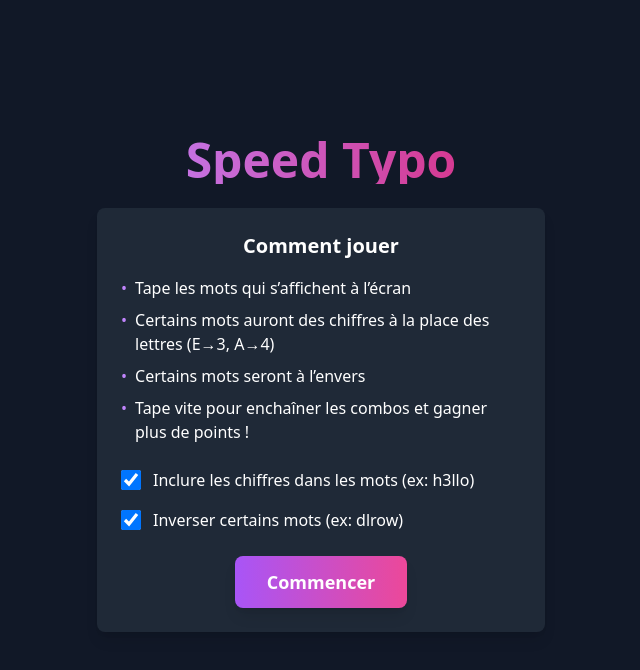
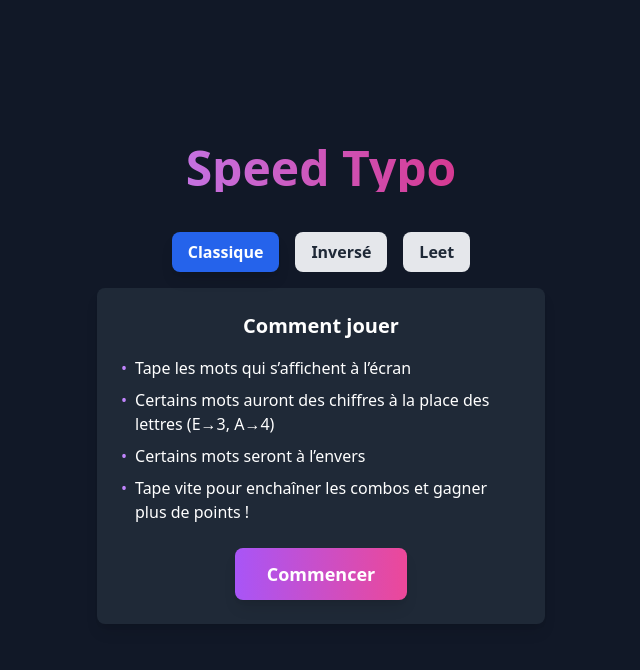
Before and after one commit to JulesGilli/SpeedType, a React (Vite) app in the folder Speed-typo/: page / in a window 1280 px wide. Shown: the top 670 px of the page, without its empty margins (319-959 px from the left). Built offline with nearby package versions, Linux system fonts and the light colour scheme.

Commit message:
fix: switch checkbox to select mode

```diff
--- a/Speed-typo/src/App.tsx
+++ b/Speed-typo/src/App.tsx
@@ -1,58 +1,45 @@
-import React, { useState } from 'react';
+import { useState } from 'react';
 import StartScreen from './components/StartScreen';
 import GameScreen from './components/GameScreen';
-import ResultScreen from './components/ResultScreen';
+import { GameMode } from './types/GameMode';
 
-export function App() {
-  const [gameState, setGameState] = useState('start');
-  const [finalScore, setFinalScore] = useState(0);
-  const [wordCount, setWordCount] = useState(0);
-  const [accuracy, setAccuracy] = useState(0);
-
-  const [includeNumbers, setIncludeNumbers] = useState(true);
-  const [reverseWords, setReverseWords] = useState(true);
+function App() {
+  const [isPlaying, setIsPlaying] = useState(false);
+  const [selectedMode, setSelectedMode] = useState<GameMode>('classique');
 
   const startGame = () => {
-    setGameState('playing');
+    setIsPlaying(true);
   };
 
-  const endGame = (score: number, totalWords: number, accuracyRate: number) => {
-    setFinalScore(score);
-    setWordCount(totalWords);
-    setAccuracy(accuracyRate);
-    setGameState('result');
+  const stopGame = () => {
+    setIsPlaying(false);
   };
 
-  const restartGame = () => {
-    setGameState('start');
+  const handleGameEnd = (score: number, totalWords: number, accuracy: number) => {
+    console.log('🎮 Fin de partie !');
+    console.log('🏆 Score final :', score);
+    console.log('📝 Mots réussis :', totalWords);
+    console.log('🎯 Précision :', accuracy + '%');
+    setIsPlaying(false); // Retour à l'écran d'accueil
   };
 
   return (
-    <div className="w-full min-h-screen bg-gray-900 text-white flex flex-col items-center justify-center p-4">
-      {gameState === 'start' && (
+    <div className="min-h-screen bg-gray-900 text-white flex items-center justify-center p-4">
+      {!isPlaying ? (
         <StartScreen
           onStart={startGame}
-          includeNumbers={includeNumbers}
-          reverseWords={reverseWords}
-          setIncludeNumbers={setIncludeNumbers}
-          setReverseWords={setReverseWords}
+          selectedMode={selectedMode}
+          setSelectedMode={setSelectedMode}
         />
-      )}
-      {gameState === 'playing' && (
+      ) : (
         <GameScreen
-          onGameEnd={endGame}
-          includeNumbers={includeNumbers}
-          reverseWords={reverseWords}
-        />
-      )}
-      {gameState === 'result' && (
-        <ResultScreen
-          score={finalScore}
-          wordCount={wordCount}
-          accuracy={accuracy}
-          onRestart={restartGame}
+          selectedMode={selectedMode}
+          onStop={stopGame}
+          onGameEnd={handleGameEnd}
         />
       )}
     </div>
   );
 }
+
+export default App;
--- /dev/null
+++ b/Speed-typo/src/components/GameModeSelector.tsx
@@ -0,0 +1,30 @@
+import React from 'react';
+import { GameMode } from '../types/GameMode';
+
+interface GameModeSelectorProps {
+  selectedMode: GameMode;
+  onSelectMode: (mode: GameMode) => void;
+}
+
+const GameModeSelector: React.FC<GameModeSelectorProps> = ({ selectedMode, onSelectMode }) => {
+  const modes: GameMode[] = ['classique', 'inversé', 'leet'];
+
+  return (
+    <div className="flex justify-center gap-4 p-4">
+      {modes.map((mode) => (
+        <button
+          key={mode}
+          onClick={() => onSelectMode(mode)}
+          className={`px-4 py-2 rounded-lg font-semibold transition-all
+            ${selectedMode === mode
+              ? 'bg-blue-600 text-white shadow-lg'
+              : 'bg-gray-200 text-gray-800 hover:bg-gray-300'}`}
+        >
+          {mode.charAt(0).toUpperCase() + mode.slice(1)}
+        </button>
+      ))}
+    </div>
+  );
+};
+
+export default GameModeSelector;
--- a/Speed-typo/src/components/GameScreen.tsx
+++ b/Speed-typo/src/components/GameScreen.tsx
@@ -3,16 +3,17 @@ import WordDisplay from './WordDisplay';
 import ParticleEffect from './ParticleEffect';
 import FloatingScore from './FloatingScore';
 import { getRandomWord, modifyWord, calculateScore } from '../utils/gameUtils';
+import { GameMode } from '../types/GameMode';
 
 const GAME_DURATION = 60;
 
 interface GameScreenProps {
   onGameEnd: (score: number, totalWords: number, accuracy: number) => void;
-  includeNumbers: boolean;
-  reverseWords: boolean;
+  selectedMode: GameMode;
+  onStop: () => void;
 }
 
-const GameScreen: React.FC<GameScreenProps> = ({ onGameEnd, includeNumbers, reverseWords }) => {
+const GameScreen: React.FC<GameScreenProps> = ({ onGameEnd, selectedMode, onStop }) => {
   const [currentWord, setCurrentWord] = useState('');
   const [modifiedWord, setModifiedWord] = useState('');
   const [userInput, setUserInput] = useState('');
@@ -55,6 +56,11 @@ const GameScreen: React.FC<GameScreenProps> = ({ onGameEnd, includeNumbers, reve
 
   const generateNewWord = () => {
     const word = getRandomWord();
+
+    // Ici on adapte les modifs selon le mode
+    const includeNumbers = selectedMode === 'leet';
+    const reverseWords = selectedMode === 'inversé';
+
     const { modified, originalWord } = modifyWord(word, includeNumbers, reverseWords);
     setCurrentWord(originalWord);
     setModifiedWord(modified);
@@ -119,6 +125,12 @@ const GameScreen: React.FC<GameScreenProps> = ({ onGameEnd, includeNumbers, reve
             {timeLeft}s
           </span>
         </div>
+        <button
+          onClick={onStop}
+          className="text-sm px-4 py-1 bg-red-500 text-white rounded hover:bg-red-600"
+        >
+          Quitter
+        </button>
       </div>
 
       <div className={`
--- a/Speed-typo/src/components/StartScreen.tsx
+++ b/Speed-typo/src/components/StartScreen.tsx
@@ -1,25 +1,26 @@
 import React from 'react';
+import GameModeSelector from './GameModeSelector';
+import { GameMode } from '../types/GameMode';
 
 interface StartScreenProps {
   onStart: () => void;
-  includeNumbers: boolean;
-  reverseWords: boolean;
-  setIncludeNumbers: (value: boolean) => void;
-  setReverseWords: (value: boolean) => void;
+  selectedMode: GameMode;
+  setSelectedMode: (mode: GameMode) => void;
 }
 
 const StartScreen: React.FC<StartScreenProps> = ({
   onStart,
-  includeNumbers,
-  reverseWords,
-  setIncludeNumbers,
-  setReverseWords,
+  selectedMode,
+  setSelectedMode,
 }) => {
   return (
     <div className="max-w-md w-full text-center">
       <h1 className="text-5xl font-bold mb-6 text-transparent bg-clip-text bg-gradient-to-r from-purple-400 to-pink-600">
         Speed Typo
       </h1>
+
+      <GameModeSelector selectedMode={selectedMode} onSelectMode={setSelectedMode} />
+
       <div className="bg-gray-800 p-6 rounded-lg mb-8 shadow-lg">
         <h2 className="text-xl font-semibold mb-4">Comment jouer</h2>
         <ul className="text-left space-y-2 mb-6">
@@ -41,29 +42,6 @@ const StartScreen: React.FC<StartScreenProps> = ({
           </li>
         </ul>
 
-        <div className="mb-6 space-y-4 text-left">
-          <label className="flex items-center space-x-3">
-            <input
-              type="checkbox"
-              checked={includeNumbers}
-              onChange={(e) => setIncludeNumbers(e.target.checked)}
-              className="form-checkbox h-5 w-5 text-purple-500 focus:ring-pink-500 rounded"
-            />
-            <span>Inclure les chiffres dans les mots (ex: h3llo)</span>
-          </label>
-
-          <label className="flex items-center space-x-3">
-            <input
-              type="checkbox"
-              checked={reverseWords}
-              onChange={(e) => setReverseWords(e.target.checked)}
-              className="form-checkbox h-5 w-5 text-purple-500 focus:ring-pink-500 rounded"
-            />
-            <span>Inverser certains mots (ex: dlrow)</span>
-          </label>
-        </div>
-
-
         <button
           onClick={onStart}
           className="px-8 py-3 bg-gradient-to-r from-purple-500 to-pink-500 rounded-lg text-lg font-bold hover:from-purple-600 hover:to-pink-600 transform transition-all hover:scale-105 shadow-lg"
--- a/Speed-typo/src/index.tsx
+++ b/Speed-typo/src/index.tsx
@@ -1,7 +1,7 @@
 import './index.css';
 import React from "react";
 import { createRoot } from "react-dom/client";
-import { App } from "./App";
+import App from './App';
 
 const container = document.getElementById("root");
 const root = createRoot(container!);
--- /dev/null
+++ b/Speed-typo/src/types/GameMode.ts
@@ -0,0 +1,3 @@
+
+// src/types/GameMode.ts
+export type GameMode = 'classique' | 'inversé' | 'leet';
```
